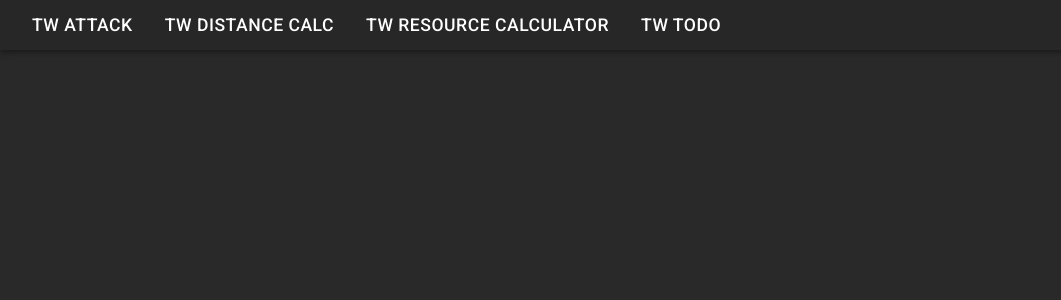
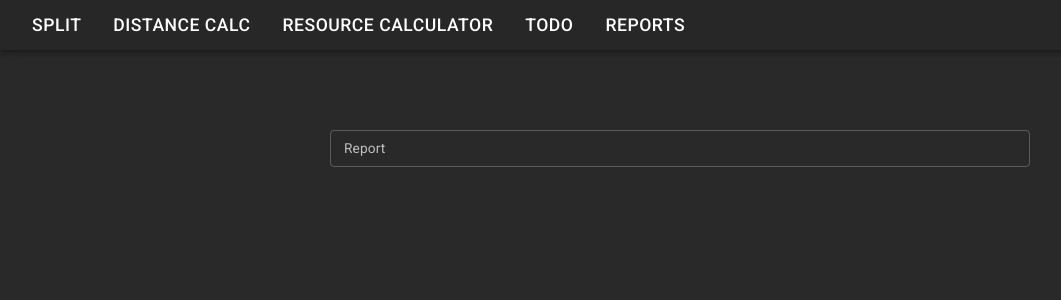
Before and after one commit to Ted2121/MarketShuffle, a React (Vite) app in the folder marketshuffle/: page /tw-reports in a window 1280 px wide. Shown: the top 300 px of the page, without its empty margins (0-1061 px from the left). Built offline with nearby package versions, Linux system fonts and the light colour scheme.

Commit message:
before adding quill

```diff
--- a/marketshuffle/src/App.jsx
+++ b/marketshuffle/src/App.jsx
@@ -13,6 +13,7 @@ import AttackInterceptor from './tribal-wars-tools/attack-interceptor';
 import TroopDistanceCalculator from './tribal-wars-tools/troop-distance-calculator';
 import TwResourceCalculator from './tribal-wars-tools/resource-calculator';
 import TwTodoList from './tribal-wars-tools/todo-list';
+import TwReports from './tribal-wars-tools/reports';
 
 function App() {
   const [theme, colorMode] = useMode();
@@ -45,6 +46,7 @@ function App() {
                 <Route path='/tw-distance-calc' element={<TroopDistanceCalculator />} />
                 <Route path='/tw-resource-calc' element={<TwResourceCalculator />} />
                 <Route path='/tw-todo-list' element={<TwTodoList />} />
+                <Route path='/tw-reports' element={<TwReports />} />
               </Route>
             </Routes>
           </Box>
--- a/marketshuffle/src/data/components-text/navData.js
+++ b/marketshuffle/src/data/components-text/navData.js
@@ -16,23 +16,28 @@ const navData = [
   // },
   {
     id: '4',
-    text: 'TW Attack',
+    text: 'Split',
     route: '/tw-attack',
   },
   {
     id: '5',
-    text: 'TW Distance Calc',
+    text: 'Distance Calc',
     route: '/tw-distance-calc',
   },
   {
     id: '6',
-    text: 'TW Resource Calculator',
+    text: 'Resource Calculator',
     route: '/tw-resource-calc',
   },
   {
     id: '7',
-    text: 'TW TODO',
+    text: 'TODO',
     route: '/tw-todo-list',
+  },
+  {
+    id: '8',
+    text: 'reports',
+    route: '/tw-reports',
   },
   // {
   //   id: '3',
--- /dev/null
+++ b/marketshuffle/src/tribal-wars-tools/reports.jsx
@@ -0,0 +1,45 @@
+import { Box, Button, TextField, IconButton, Typography } from "@mui/material";
+import { useState, useEffect } from "react";
+import Accordion from '@mui/material/Accordion';
+import AccordionSummary from '@mui/material/AccordionSummary';
+import AccordionDetails from '@mui/material/AccordionDetails';
+import ExpandMoreIcon from '@mui/icons-material/ExpandMore';
+import WarningIcon from '@mui/icons-material/Warning';
+import ClearIcon from '@mui/icons-material/Clear';
+
+export default function TwReports() {
+    const [reportInput, setReportInput] = useState('');
+    const [reports, setReports] = useState([]);
+
+    const addReport = () => {
+        if (reportInput.trim()) {
+            const newReports = [...reports, reportInput.trim()];
+            setReports(newReports);
+            setReportInput('');
+        }
+    };
+
+
+    return (
+        <Box sx={{
+            width: '100%',
+            height: '100%',
+            display: 'flex',
+            justifyContent: 'center',
+            alignItems: 'center',
+            flexDirection: 'column',
+            marginTop: 10,
+            marginBottom: 20,
+            marginLeft: 10,
+            gap: 1,
+        }}>
+            <TextField
+                value={reportInput}
+                size="small"
+                onChange={(e) => setReportInput(e.target.value)}
+                label="Report"
+                sx={{width: '700px'}}
+            />
+        </Box>
+    );
+}
```
